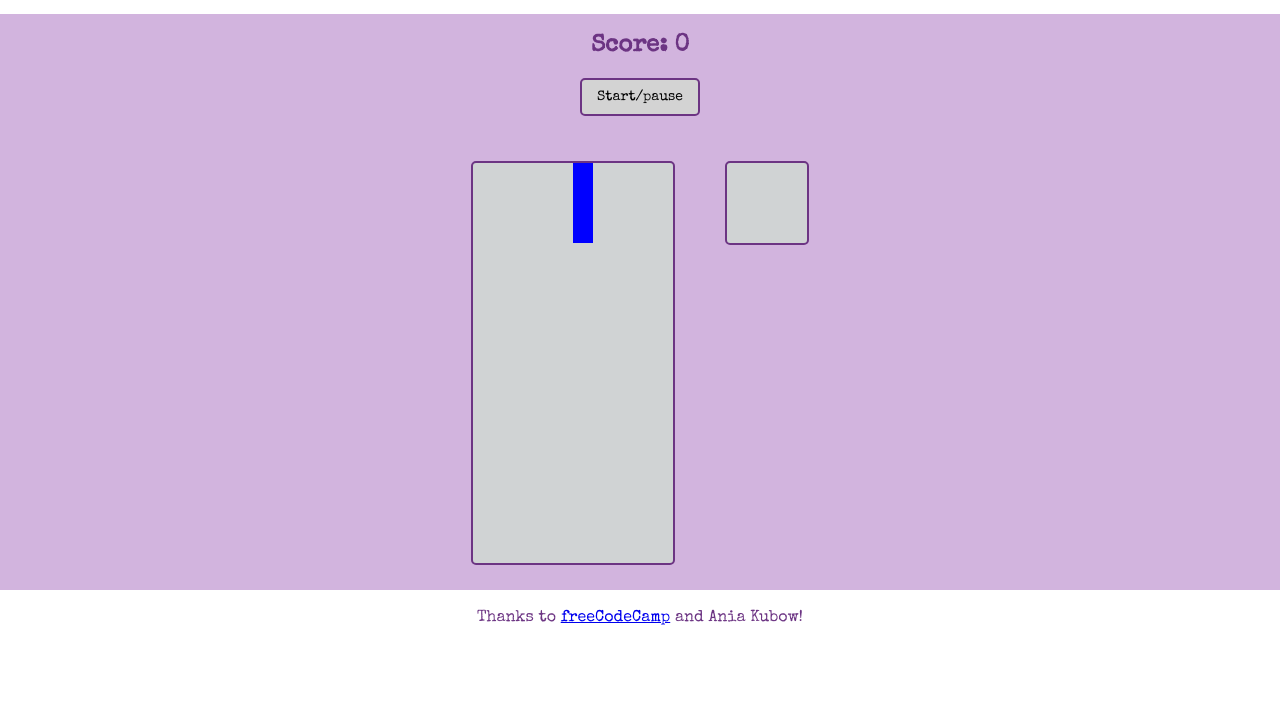
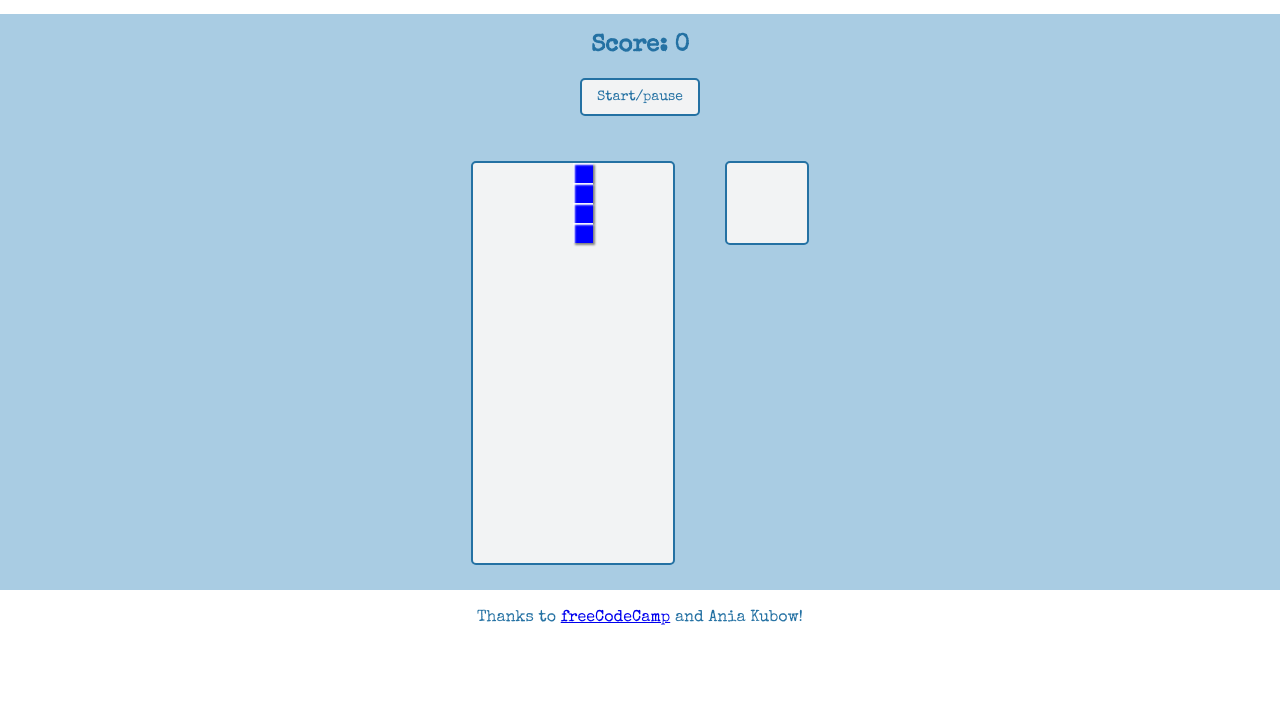
Before and after one commit to epictete/basic-tetris, a plain HTML site: page index.html in a window 1280 px wide. Shown: the part 79-800 px from the top of the page. Drawn offline with nearby package versions, Linux system fonts and the light colour scheme.

Commit message:
Chaged the color theme and tryed to give a 3d look to the squares

```diff
--- a/app.js
+++ b/app.js
@@ -8,6 +8,7 @@ document.addEventListener('DOMContentLoaded', () => {
   let nextRandom = 0
   let timerId
   let score = 0
+  const shadow = 'inset 2px 2px 2px white, 2px 2px 2px gray'
   const colors = [
     'orange',
     'red',
@@ -66,6 +67,7 @@ document.addEventListener('DOMContentLoaded', () => {
     current.forEach(index => {
       squares[currentPosition + index].classList.add('tetromino')
       squares[currentPosition + index].style.backgroundColor = colors[random]
+      squares[currentPosition + index].style.boxShadow = shadow
     })
   }
   draw()
@@ -75,6 +77,7 @@ document.addEventListener('DOMContentLoaded', () => {
     current.forEach(index => {
       squares[currentPosition + index].classList.remove('tetromino')
       squares[currentPosition + index].style.backgroundColor = ''
+      squares[currentPosition + index].style.boxShadow = ''
     })
   }
 
@@ -169,10 +172,12 @@ document.addEventListener('DOMContentLoaded', () => {
     displaySquares.forEach(square => {
       square.classList.remove('tetromino')
       square.style.backgroundColor = ''
+      square.style.boxShadow = ''
     })
     upNextTetrominoes[nextRandom].forEach(index => {
       displaySquares[displayIndex + index].classList.add('tetromino')
       displaySquares[displayIndex + index].style.backgroundColor = colors[nextRandom]
+      displaySquares[displayIndex + index].style.boxShadow = shadow
     })
   }
 
@@ -201,6 +206,7 @@ document.addEventListener('DOMContentLoaded', () => {
           squares[index].classList.remove('taken')
           squares[index].classList.remove('tetromino')
           squares[index].style.backgroundColor = ''
+          squares[index].style.boxShadow = ''
         })
         const squaresRemoved = squares.splice(i, width)
         squares = squaresRemoved.concat(squares)
--- a/style.css
+++ b/style.css
@@ -8,27 +8,27 @@
 
 header {
   font-family: Helvetica, sans-serif;
-  color: #6C3483;
+  color: #2471A3;
   background: white;
   text-align: center;
   padding: 30px;
 }
 
 main {
-  background: #D2B4DE;
+  background: #A9CCE3;
   text-align: center;
 }
 
 main h2 {
   padding-top: 20px;
   padding-bottom: 1Opx;
-  color: #6C3483;
+  color: #2471A3;
 }
 
 footer {
   text-align: center;
   padding: 20px 0;
-  color: #6C3483;
+  color: #2471A3;
   background: white;
 }
 
@@ -41,16 +41,17 @@ footer {
 }
 
 #start-button {
-  background: lightgray;
+  background: #F2F3F4;
+  color: #2471A3;
   padding: 10px 15px;
   margin: 20px 0;
-  border: 2px solid #6C3483;
+  border: 2px solid #2471A3;
   border-radius: 5px;
   font-size: 14px;
   transition: all 0.3s ease;
 }
 #start-button:hover {
-  background: #E8DAEF;
+  background: #EBF5FB;
   cursor: pointer;
 }
 
@@ -59,8 +60,8 @@ footer {
   height: 400px;
   display: flex;
   flex-wrap: wrap;
-  background-color: #D0D3D4;
-  border: 2px solid #6C3483;
+  background-color: #F2F3F4;
+  border: 2px solid #2471A3;
   border-radius: 5px;
 }
 
@@ -79,8 +80,8 @@ footer {
   height: 80px;
   display: flex;
   flex-wrap: wrap;
-  background-color: #D0D3D4;
-  border: 2px solid #6C3483;
+  background-color: #F2F3F4;
+  border: 2px solid #2471A3;
   border-radius: 5px;
 }
 
```
